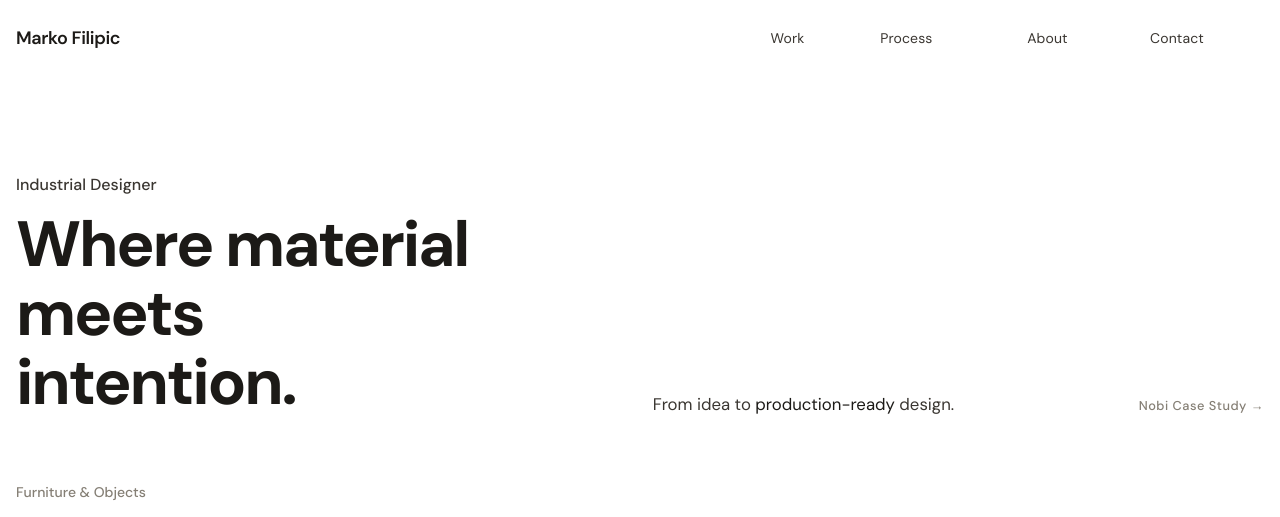
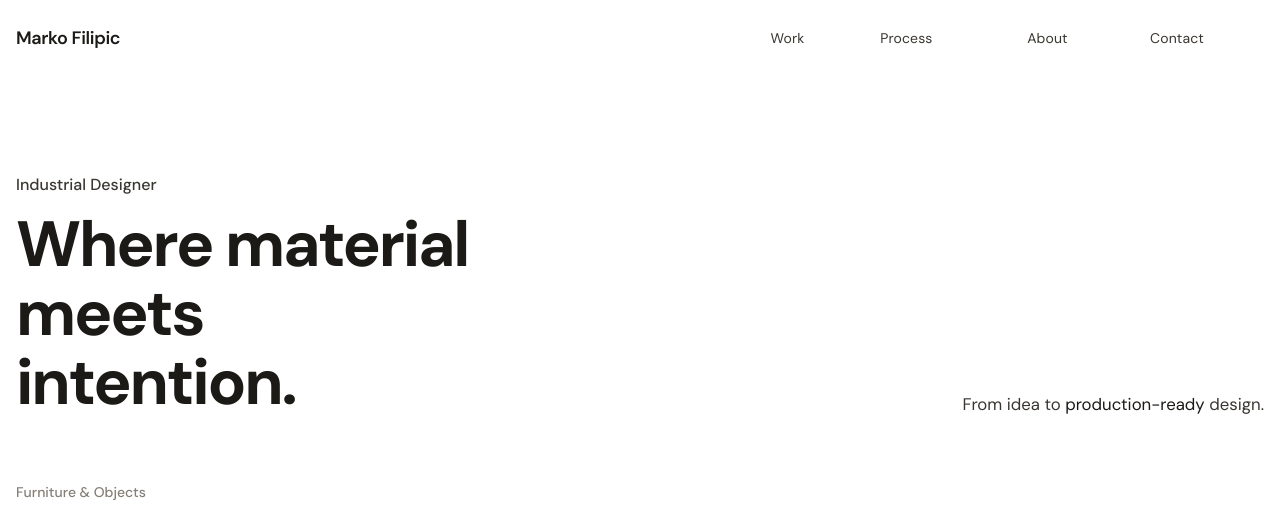
Before and after one commit to marcofilipic-hash/marko-portfolio, a plain HTML site: page index.html in a window 1280 px wide. Shown: the top 517 px of the page. Drawn offline with Linux system fonts and the light colour scheme.

Commit message:
Remove Nobi Case Study CTA from hero section
Co-Authored-By: Claude Opus 4.6 <noreply@anthropic.com>
Claude-Session: https://claude.ai/code/session_01Lz5k9oN5qLZ3ZkzVMEHGXy

```diff
--- a/index.html
+++ b/index.html
@@ -356,29 +356,6 @@ nav a:hover { font-weight: 600; color: var(--fg); }
   line-height: 1.5;
 }
 
-.hero-cs-link {
-  display: block;
-  text-align: right;
-  margin-top: var(--space-sm);
-  font-family: var(--font-body);
-  font-size: 0.8rem;
-  font-weight: 500;
-  letter-spacing: 0.04em;
-  color: var(--fg-muted);
-  text-decoration: none;
-  transition: color 0.2s ease;
-  cursor: pointer;
-}
-.hero-cs-link:hover {
-  color: var(--fg);
-}
-.hero-cs-link span {
-  transition: transform 0.2s ease;
-  display: inline-block;
-}
-.hero-cs-link:hover span {
-  transform: translateX(3px);
-}
 
 /* ---- Section Labels ---- */
 .section-label-row {
@@ -1499,9 +1476,6 @@ footer {
     font-size: 0.85rem;
   }
 
-  .hero-cs-link {
-    text-align: left;
-  }
 
   .hero-right {
     align-items: flex-start;
@@ -1678,7 +1652,6 @@ footer {
       <h1><span class="hero-word hw1">Where material</span><br><span class="hero-word hw2">meets</span><br><span class="hero-word hw3">intention.</span></h1>
     </div>
     <p class="subtitle">From idea to <span style="color:var(--fg)">production-ready</span> design.</p>
-    <a class="hero-cs-link" onclick="openProject(projects.find(p=>p.slug==='nobi'));requestAnimationFrame(()=>setTimeout(()=>{const el=document.getElementById('caseStudySection');if(el)el.scrollIntoView({behavior:'smooth'})},600))">Nobi Case Study <span>→</span></a>
   </section>
 </div>
 
```
